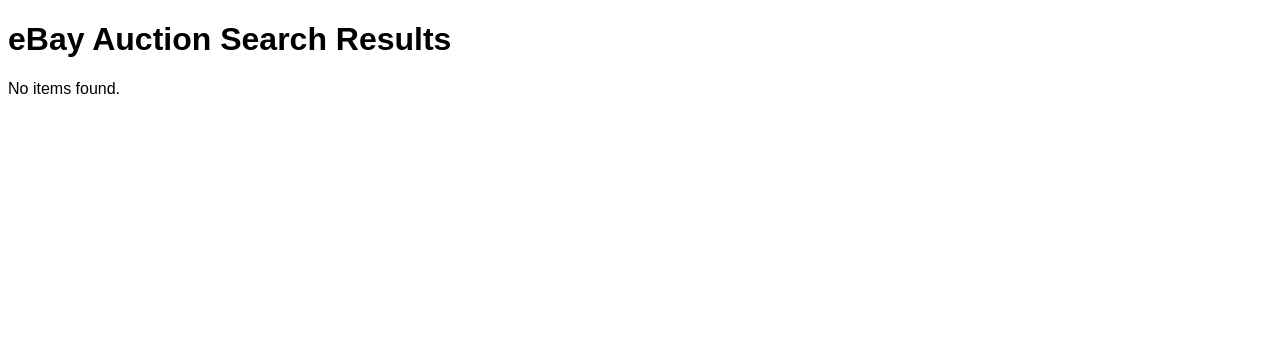
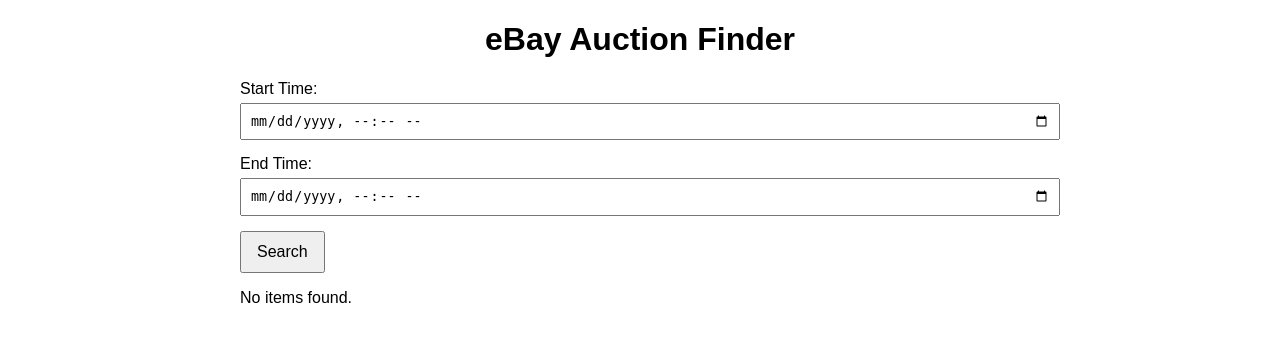
Before and after one commit to jamoore4579/ebay_dashboard, a Flask app: template templates/index.html in a window 1280 px wide. Shown: the top 342 px of the page. Run offline with Flask 3, Linux system fonts and the light colour scheme; the template is opened without the code that fills it, so the values that code supplies are empty.

Commit message:
Updated results

```diff
--- a/app.py
+++ b/app.py
@@ -1,7 +1,7 @@
-from flask import Flask, render_template, jsonify
+from flask import Flask, render_template, request
 from ebaysdk.finding import Connection as Finding
 from ebaysdk.exception import ConnectionError
-from datetime import datetime, timedelta, timezone
+from datetime import datetime, timezone
 from dotenv import load_dotenv
 import os
 
@@ -16,60 +16,72 @@
     dt = datetime.strptime(date_str, '%Y-%m-%dT%H:%M:%S.%fZ')
     return dt.replace(tzinfo=timezone.utc)
 
-@app.route('/')
+@app.route('/', methods=['GET', 'POST'])
 def index():
-    try:
-        # Initialize the eBay Finding API connection
-        api = Finding(appid=API_KEY, config_file=None)
+    items = []
+    if request.method == 'POST':
+        # Get the start and end times from the form
+        start_time_str = request.form.get('start_time')
+        end_time_str = request.form.get('end_time')
 
-        # Define the request payload
-        response = api.execute('findItemsAdvanced', {
-            'keywords': 'football rookie card',
-            'categoryId': '213',
-            'itemFilter': [
-                {'name': 'MaxPrice', 'value': '5.00', 'paramName': 'Currency', 'paramValue': 'USD'},
-                {'name': 'ListingType', 'value': 'Auction'},
-                {'name': 'EndTimeTo', 'value': (datetime.now(timezone.utc) + timedelta(hours=24)).strftime('%Y-%m-%dT%H:%M:%SZ')}
-            ],
-            'paginationInput': {
-                'entriesPerPage': '50',
-                'pageNumber': '1'
-            },
-            'sortOrder': 'EndTimeSoonest',
-            'outputSelector': ['PictureURLLarge']
-        })
+        try:
+            # Convert to datetime objects
+            start_time = datetime.fromisoformat(start_time_str).replace(tzinfo=timezone.utc)
+            end_time = datetime.fromisoformat(end_time_str).replace(tzinfo=timezone.utc)
 
-        items = []
-        if response.reply.ack == 'Success':
-            for item in response.reply.searchResult.item:
-                title = item.title
-                price = item.sellingStatus.currentPrice.value
-                end_time = item.listingInfo.endTime
-                item_url = item.viewItemURL
-                item_id = item.itemId  # Auction ID
+            # Initialize the eBay Finding API connection
+            finding_api = Finding(appid=API_KEY, config_file=None)
 
-                # Convert end_time to timezone-aware datetime if it's a string
-                if isinstance(end_time, str):
-                    end_time = parse_datetime(end_time)
-                else:
-                    # Ensure end_time is timezone-aware if it's a datetime object
-                    if end_time.tzinfo is None:
-                        end_time = end_time.replace(tzinfo=timezone.utc)
+            # Define the request payload with outputSelector for additional details
+            response = finding_api.execute('findItemsAdvanced', {
+                'keywords': 'football rookie card',
+                'categoryId': '213',
+                'itemFilter': [
+                    {'name': 'MaxPrice', 'value': '5.00', 'paramName': 'Currency', 'paramValue': 'USD'},
+                    {'name': 'ListingType', 'value': 'Auction'},
+                    {'name': 'EndTimeTo', 'value': end_time.strftime('%Y-%m-%dT%H:%M:%S.%fZ')},
+                    {'name': 'StartTimeFrom', 'value': start_time.strftime('%Y-%m-%dT%H:%M:%S.%fZ')}
+                ],
+                'paginationInput': {
+                    'entriesPerPage': '50',
+                    'pageNumber': '1'
+                },
+                'sortOrder': 'EndTimeSoonest',
+                'outputSelector': ['PictureURLLarge']
+            })
 
-                # Calculate time remaining
-                time_remaining = end_time - datetime.now(timezone.utc)
-                if time_remaining.total_seconds() <= 86400:  # 24 hours in seconds
-                    items.append({
-                        'title': title,
-                        'price': price,
-                        'end_time': end_time,
-                        'url': item_url,
-                        'auction_id': item_id
-                    })
-        return render_template('index.html', items=items)
+            if response.reply.ack == 'Success':
+                for item in response.reply.searchResult.item:
+                    title = item.title
+                    price = item.sellingStatus.currentPrice.value
+                    item_end_time = item.listingInfo.endTime
+                    item_url = item.viewItemURL
+                    item_id = item.itemId  # Auction ID
 
-    except ConnectionError as e:
-        return f"Error: {e} <br> Response: {e.response.dict()}"
+                    # Convert end_time to timezone-aware datetime if it's a string
+                    if isinstance(item_end_time, str):
+                        item_end_time = parse_datetime(item_end_time)
+                    else:
+                        # Ensure end_time is timezone-aware if it's a datetime object
+                        if item_end_time.tzinfo is None:
+                            item_end_time = item_end_time.replace(tzinfo=timezone.utc)
+
+                    # Calculate time remaining
+                    time_remaining = item_end_time - datetime.now(timezone.utc)
+                    if time_remaining.total_seconds() <= 86400:  # 24 hours in seconds
+                        items.append({
+                            'title': title,
+                            'price': price,
+                            'end_time': item_end_time,
+                            'url': item_url,
+                            'auction_id': item_id
+                        })
+        except ConnectionError as e:
+            return f"Connection Error: {e}"
+        except Exception as e:
+            return f"Error: {e}"
+
+    return render_template('index.html', items=items)
 
 if __name__ == '__main__':
     app.run(debug=True)
--- a/templates/index.html
+++ b/templates/index.html
@@ -3,19 +3,48 @@
 <head>
     <meta charset="UTF-8">
     <meta name="viewport" content="width=device-width, initial-scale=1.0">
-    <title>eBay Auction Search Results</title>
+    <title>eBay Auction Finder</title>
     <style>
         body {
             font-family: Arial, sans-serif;
+            margin: 20px;
+        }
+        .container {
+            max-width: 800px;
+            margin: auto;
+        }
+        h1 {
+            text-align: center;
+        }
+        .form-group {
+            margin-bottom: 15px;
+        }
+        .form-group label {
+            display: block;
+            margin-bottom: 5px;
+        }
+        .form-group input[type="datetime-local"] {
+            width: 100%;
+            padding: 8px;
+        }
+        .form-group button {
+            padding: 10px 15px;
+            font-size: 16px;
+            cursor: pointer;
         }
         .item {
             border: 1px solid #ddd;
-            padding: 10px;
-            margin-bottom: 10px;
+            border-radius: 4px;
+            padding: 15px;
+            margin-bottom: 15px;
         }
         .item img {
-            max-width: 100px;
+            max-width: 100%;
             height: auto;
+            display: block;
+        }
+        .item h2 {
+            margin: 0 0 10px 0;
         }
         .item a {
             color: #007bff;
@@ -27,19 +56,39 @@
     </style>
 </head>
 <body>
-    <h1>eBay Auction Search Results</h1>
+    <div class="container">
+        <h1>eBay Auction Finder</h1>
+        <form method="POST">
+            <div class="form-group">
+                <label for="start_time">Start Time:</label>
+                <input type="datetime-local" id="start_time" name="start_time" required>
+            </div>
+            <div class="form-group">
+                <label for="end_time">End Time:</label>
+                <input type="datetime-local" id="end_time" name="end_time" required>
+            </div>
+            <div class="form-group">
+                <button type="submit">Search</button>
+            </div>
+        </form>
+
         {% if items %}
+            <h2>Results:</h2>
             {% for item in items %}
                 <div class="item">
                     <h2>{{ item.title }}</h2>
-                <p>Price: ${{ item.price }}</p>
-                <p>End Time: {{ item.end_time.strftime('%Y-%m-%d %H:%M:%S %Z') }}</p>
-                <p><a href="{{ item.url }}" target="_blank">View on eBay</a></p>
-                <p>Auction ID: {{ item.auction_id }}</p>
+                    <p><strong>Price:</strong> ${{ item.price }}</p>
+                    <p><strong>End Time:</strong> {{ item.end_time.isoformat() }}</p>
+                    <p><a href="{{ item.url }}" target="_blank">View Item</a></p>
+                    <p><strong>Auction ID:</strong> {{ item.auction_id }}</p>
+                    {% if item.pictureURLLarge %}
+                        <img src="{{ item.pictureURLLarge }}" alt="Item Image">
+                    {% endif %}
                 </div>
             {% endfor %}
         {% else %}
             <p>No items found.</p>
         {% endif %}
+    </div>
 </body>
 </html>
```
Lines whose indentation alone changed are shown as unchanged.
